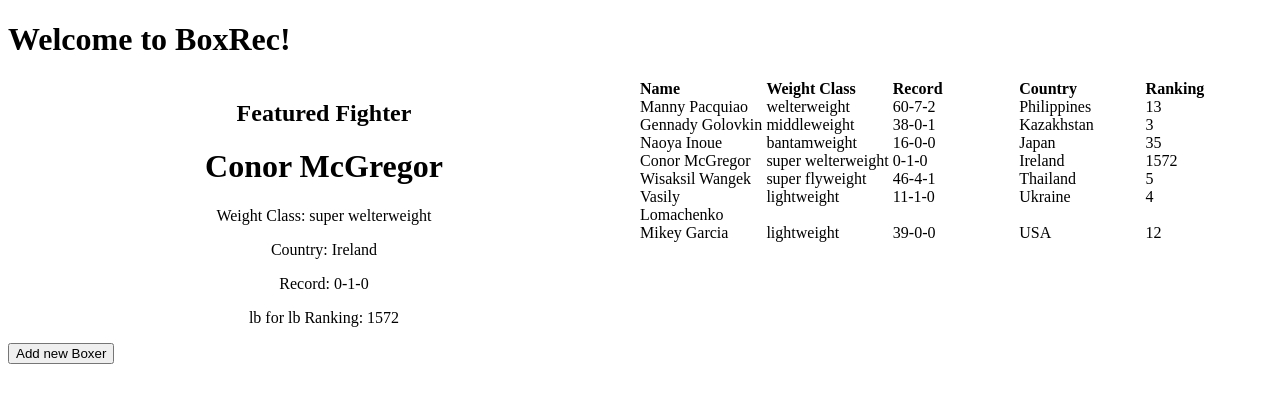
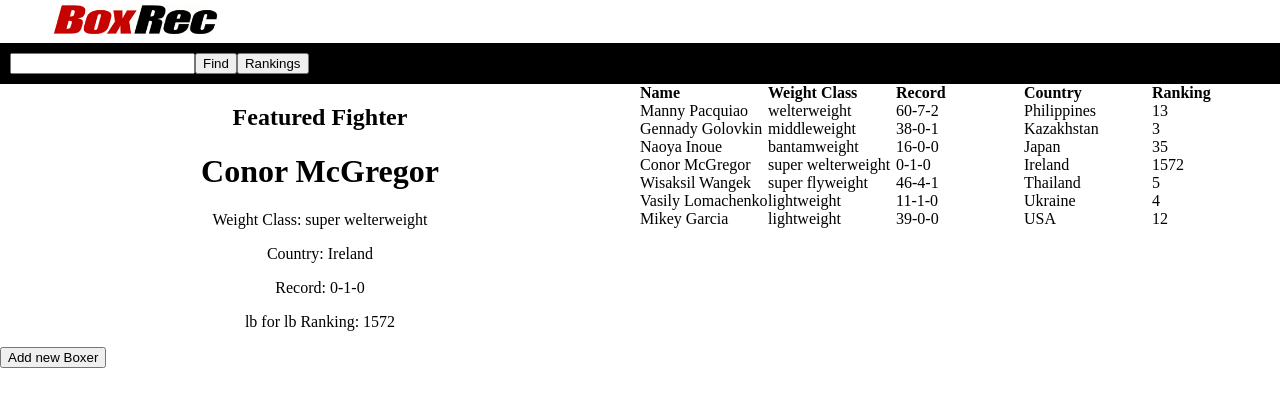
Before and after one commit to kevinahn7/boxrec-clone, an Angular app: page / in a window 1280 px wide. Shown: the top 406 px of the page. Built offline with nearby package versions, Linux system fonts and the light colour scheme.

Commit message:
Add nonfunctioning top nav bar and component

```diff
--- a/src/app/app.component.css
+++ b/src/app/app.component.css
@@ -0,0 +1,4 @@
+.logo {
+    width: 175px;
+    margin-left: 3rem;
+}
--- a/src/app/app.component.html
+++ b/src/app/app.component.html
@@ -1,4 +1,2 @@
-<h1>
-  Welcome to {{ title }}!
-</h1>
+<img class="logo" src="assets/logo.png">
 <app-boxers></app-boxers>
--- a/src/app/app.module.ts
+++ b/src/app/app.module.ts
@@ -8,6 +8,7 @@
 import { BoxerDetailComponent } from './boxer-detail/boxer-detail.component';
 import { NewBoxerComponent } from './new-boxer/new-boxer.component';
 import { FeaturedBoxerComponent } from './featured-boxer/featured-boxer.component';
+import { NavBarComponent } from './nav-bar/nav-bar.component';
 
 
 @NgModule({
@@ -16,7 +17,8 @@
     BoxersComponent,
     BoxerDetailComponent,
     NewBoxerComponent,
-    FeaturedBoxerComponent
+    FeaturedBoxerComponent,
+    NavBarComponent
   ],
   imports: [
     BrowserModule,
--- a/src/app/boxers/boxers.component.html
+++ b/src/app/boxers/boxers.component.html
@@ -1,3 +1,5 @@
+<div class="container">
+  <app-nav-bar></app-nav-bar>
   <div class="homePageGrid">
     <div class="featuredboxer">
       <app-featured-boxer></app-featured-boxer>
@@ -32,3 +34,4 @@
     <app-new-boxer></app-new-boxer>
     <button (click)="closeNewBoxer()">Close New Boxer Form</button>
   </div>
+</div>
--- /dev/null
+++ b/src/app/nav-bar/nav-bar.component.css
@@ -0,0 +1,9 @@
+nav {
+    width: 100%;
+    background-color: black;
+    padding: 10px;
+}
+
+nav form {
+    display: inline;
+}
--- /dev/null
+++ b/src/app/nav-bar/nav-bar.component.html
@@ -0,0 +1,7 @@
+<nav>
+  <form>
+      <input type="text">
+      <button type="submit">Find</button>
+  </form>
+  <button>Rankings</button>
+</nav>
--- /dev/null
+++ b/src/app/nav-bar/nav-bar.component.ts
@@ -0,0 +1,18 @@
+import { Component, OnInit } from '@angular/core';
+import { Boxer } from '../models/boxer.models';
+import { boxerList } from '../models/all-boxers.models';
+import { WEIGHTS } from '../models/weightClasses.models';
+
+@Component({
+  selector: 'app-nav-bar',
+  templateUrl: './nav-bar.component.html',
+  styleUrls: ['./nav-bar.component.css']
+})
+export class NavBarComponent implements OnInit {
+
+  constructor() { }
+
+  ngOnInit() {
+  }
+
+}
--- a/src/styles.css
+++ b/src/styles.css
@@ -1 +1,3 @@
-/* You can add global styles to this file, and also import other style files */
+body {
+    margin: 0;
+}
```
Also changed, not shown: src/assets/logo.png (added), 1 other file (tests, documents, lock files or other folders). Lines whose indentation alone changed are shown as unchanged.
